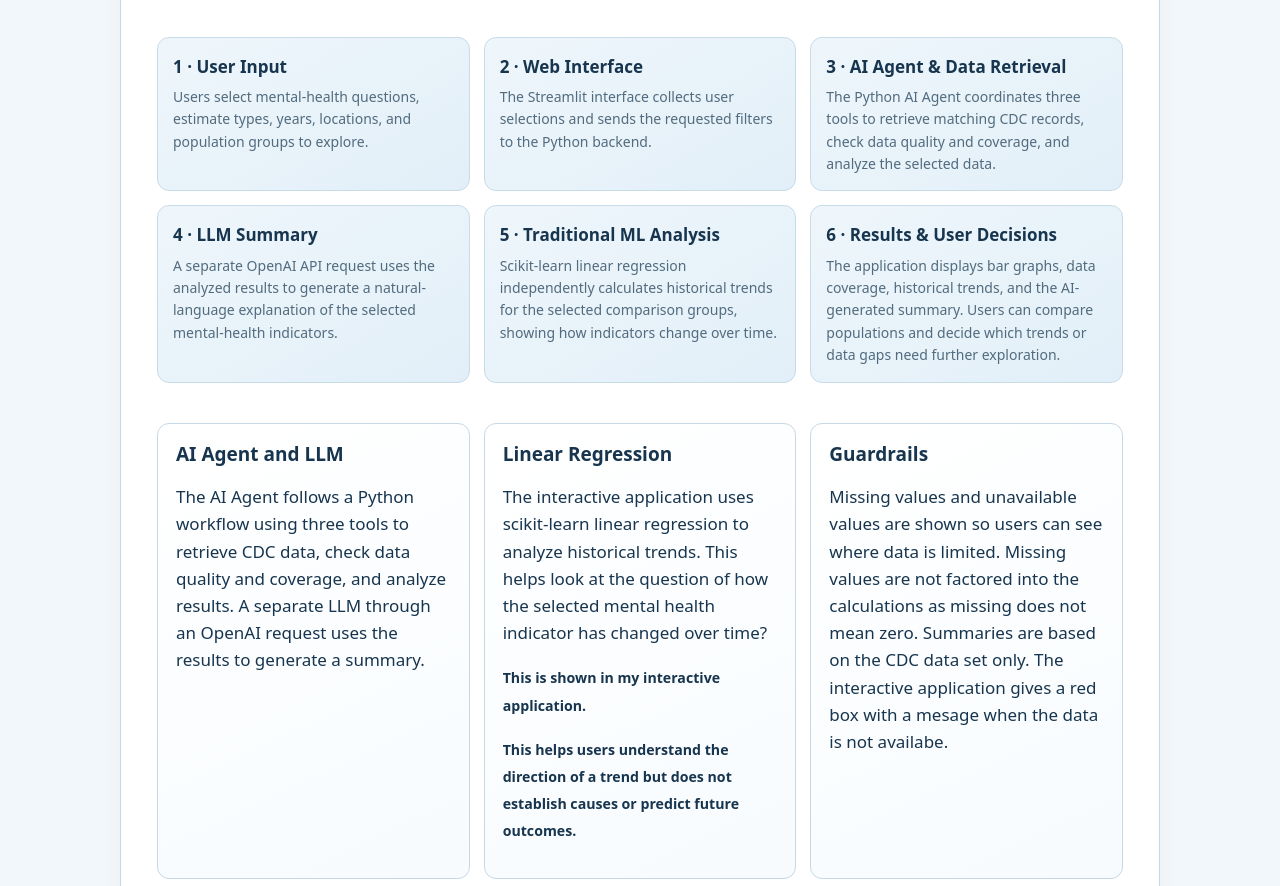
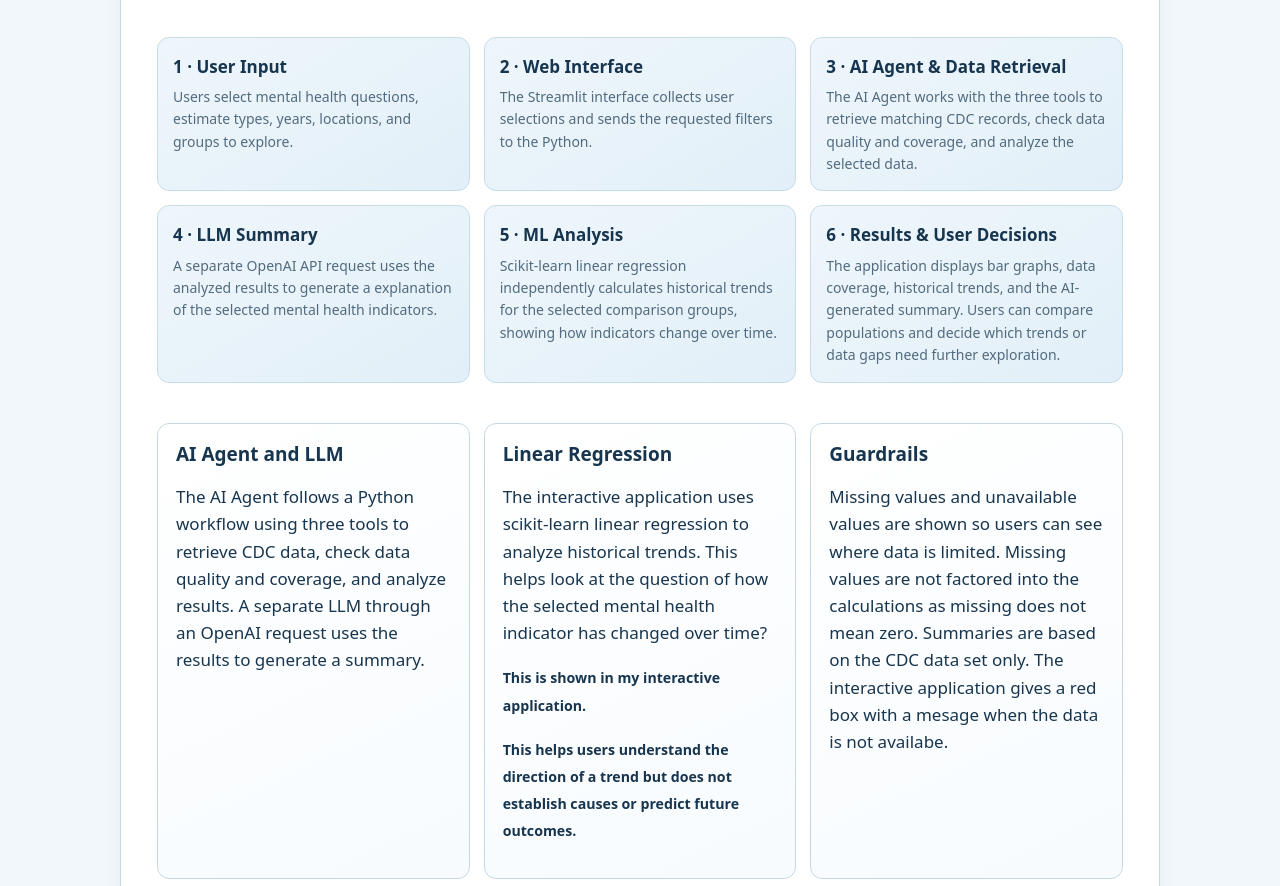
Before and after one commit to Faleeqwesa/mind-the-gap-mental-health, a plain HTML site: page index.html in a window 1280 px wide. Shown: the part 1998-2884 px from the top of the page. Drawn offline with Linux system fonts and the light colour scheme.

```diff
--- a/index.html
+++ b/index.html
@@ -403,8 +403,8 @@ footer {
   <div class="step">
     <b>1 · User Input</b>
     <span>
-      Users select mental-health questions, estimate types,
-      years, locations, and population groups to explore.
+      Users select mental health questions, estimate types,
+      years, locations, and groups to explore.
     </span>
   </div>
 
@@ -412,14 +412,14 @@ footer {
     <b>2 · Web Interface</b>
     <span>
       The Streamlit interface collects user selections
-      and sends the requested filters to the Python backend.
+      and sends the requested filters to the Python.
     </span>
   </div>
 
   <div class="step">
     <b>3 · AI Agent & Data Retrieval</b>
     <span>
-      The Python AI Agent coordinates three tools to retrieve
+      The AI Agent works with the three tools to retrieve
       matching CDC records, check data quality and coverage,
       and analyze the selected data.
     </span>
@@ -429,13 +429,12 @@ footer {
     <b>4 · LLM Summary</b>
     <span>
       A separate OpenAI API request uses the analyzed results
-      to generate a natural-language explanation of the
-      selected mental-health indicators.
+      to generate a explanation of the selected mental health indicators.
     </span>
   </div>
 
   <div class="step">
-    <b>5 · Traditional ML Analysis</b>
+    <b>5 · ML Analysis</b>
     <span>
       Scikit-learn linear regression independently calculates
       historical trends for the selected comparison groups,
```
